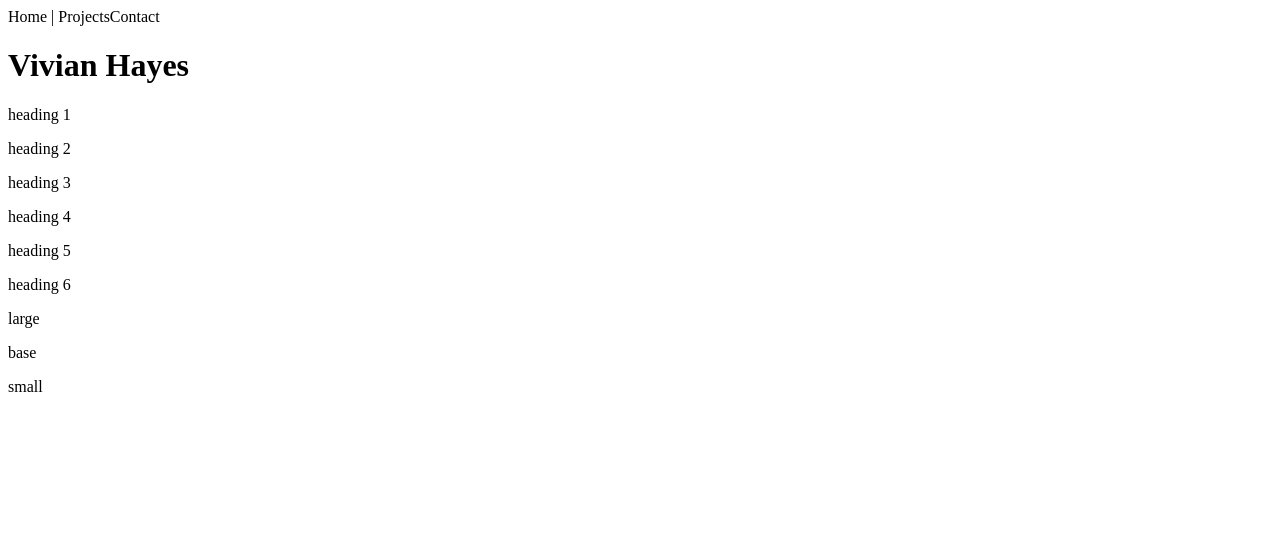
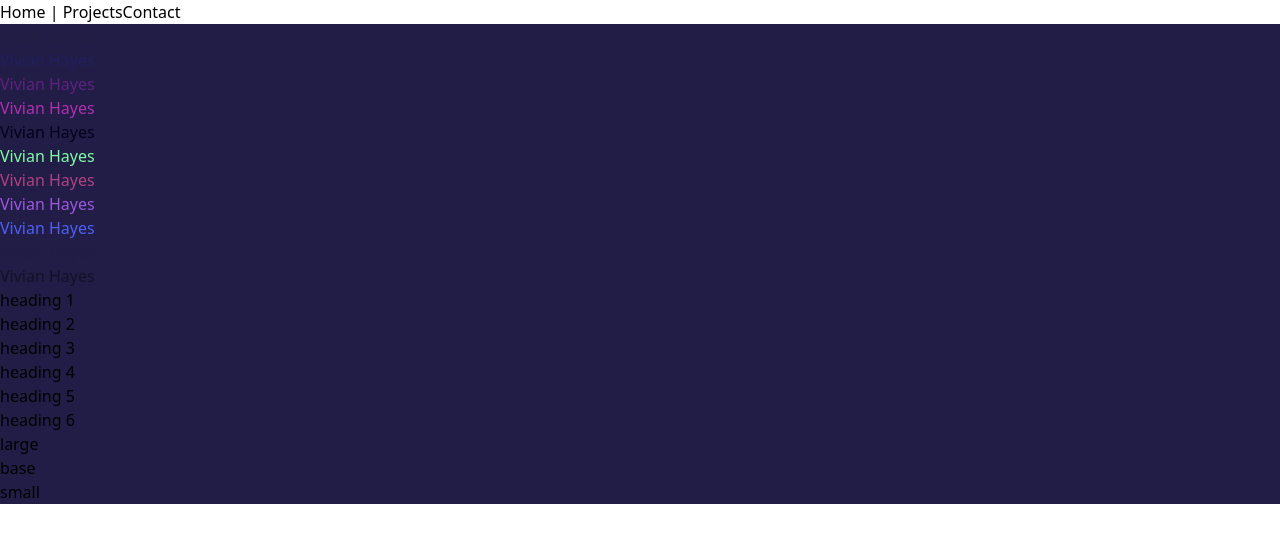
Before and after one commit to vivian-xw7/vue_witch, a Vue app: page / in a window 1280 px wide. Shown: the top 542 px of the page. Built offline with nearby package versions, Linux system fonts and the light colour scheme.

Commit message:
fix typo

```diff
--- a/src/assets/main.css
+++ b/src/assets/main.css
@@ -4,4 +4,5 @@
 
 #app {
 	/* background: red; */
+	/* background-color: theme(colors.witch.night) ; */
 }
--- a/src/main.js
+++ b/src/main.js
@@ -2,6 +2,6 @@ import { createApp } from "vue";
 import App from "./App.vue";
 import router from "./router";
 import store from "./store";
-// import "./assets/main.css";
+import "./assets/main.css";
 
 createApp(App).use(store).use(router).mount("#app");
--- a/src/views/HomeView.vue
+++ b/src/views/HomeView.vue
@@ -1,7 +1,18 @@
 <template>
-  <div class="home bg-witch-green">
-    <div class="container">
-      <h1 class="hdg-1 text-red-700">Vivian Hayes</h1>
+  <div class="home">
+    <div class="container bg-witch-db">
+      <h1 class="hdg-1 text-witch-night">Vivian Hayes</h1>
+      <h1 class="hdg-1 text-witch-bat">Vivian Hayes</h1>
+      <h1 class="hdg-1 text-witch-dusk">Vivian Hayes</h1>
+      <h1 class="hdg-1 text-witch-dawn">Vivian Hayes</h1>
+      <h1 class="hdg-1 text-black">Vivian Hayes</h1>
+
+      <h1 class="hdg-1 text-witch-g">Vivian Hayes</h1>
+      <h1 class="hdg-1 text-witch-pk">Vivian Hayes</h1>
+      <h1 class="hdg-1 text-witch-pur">Vivian Hayes</h1>
+      <h1 class="hdg-1 text-witch-b">Vivian Hayes</h1>
+      <h1 class="hdg-1 text-witch-db">Vivian Hayes</h1>
+      <h1 class="hdg-1 text-witch-d">Vivian Hayes</h1>
 
       <p class="hdg-1">heading 1</p>
       <p class="hdg-2">heading 2</p>
--- a/tailwind.config.js
+++ b/tailwind.config.js
@@ -1,28 +1,25 @@
 /** @type {import('tailwindcss').Config} */
 module.exports = {
-  content: [
-    "./src/**/*.vue",
-  ],
   theme: {
     extend: {
       fontFamily: {
         roboto: ["Roboto Mono", "sans-serif"],
         poppins: ["Poppins", "sans-serif"],
       },
-      color: {
+      colors: {
         white: "#ffffff",
         black: "#03001C",
         witch: {
-          // 'night': '#202040',
-          // 'bat': '#202060',
-          // 'dusk': '#602080',
-          // 'dawn': '#B030B0',
-          // 'moon': '#E6E641',
-          green: "#82FBA5",
-          purple: "#B14283",
-          a: "#9D57E0",
+          night: '#202040',
+          bat: '#202060',
+          dusk: '#602080',
+          dawn: '#B030B0',
+          moon: '#E6E641',
+          g: "#82FBA5",
+          pk: "#B14283",
+          pur: "#9D57E0",
           b: "#4F5FF5",
-          c: "#211D46",
+          db: "#211D46",
           d: "#131128",
         },
       },
@@ -74,4 +71,16 @@ module.exports = {
     },
   },
   plugins: [],
+  purge: {
+    content: [
+      "./src/**/*.vue",
+    ],
+    safelist: [
+      'bg-witch-night', 'text-witch-night', // Add your custom color classes here
+      'bg-witch-bat', 'text-witch-bat',
+      'bg-witch-dusk', 'text-witch-dusk',
+      'bg-witch-dawn', 'text-witch-dawn',
+      'bg-witch-moon', 'text-witch-moon',
+    ],
+  },
 };
```
